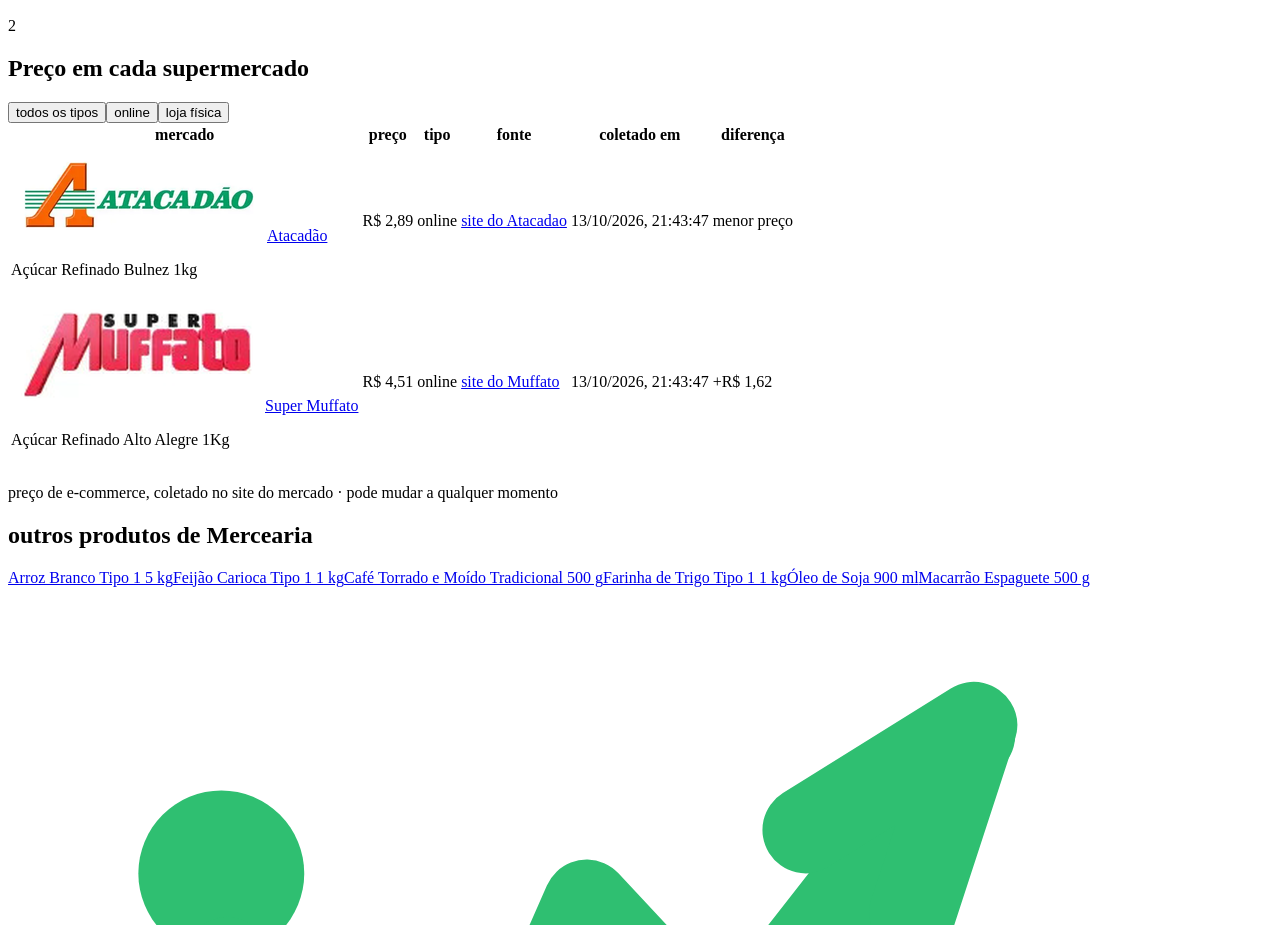
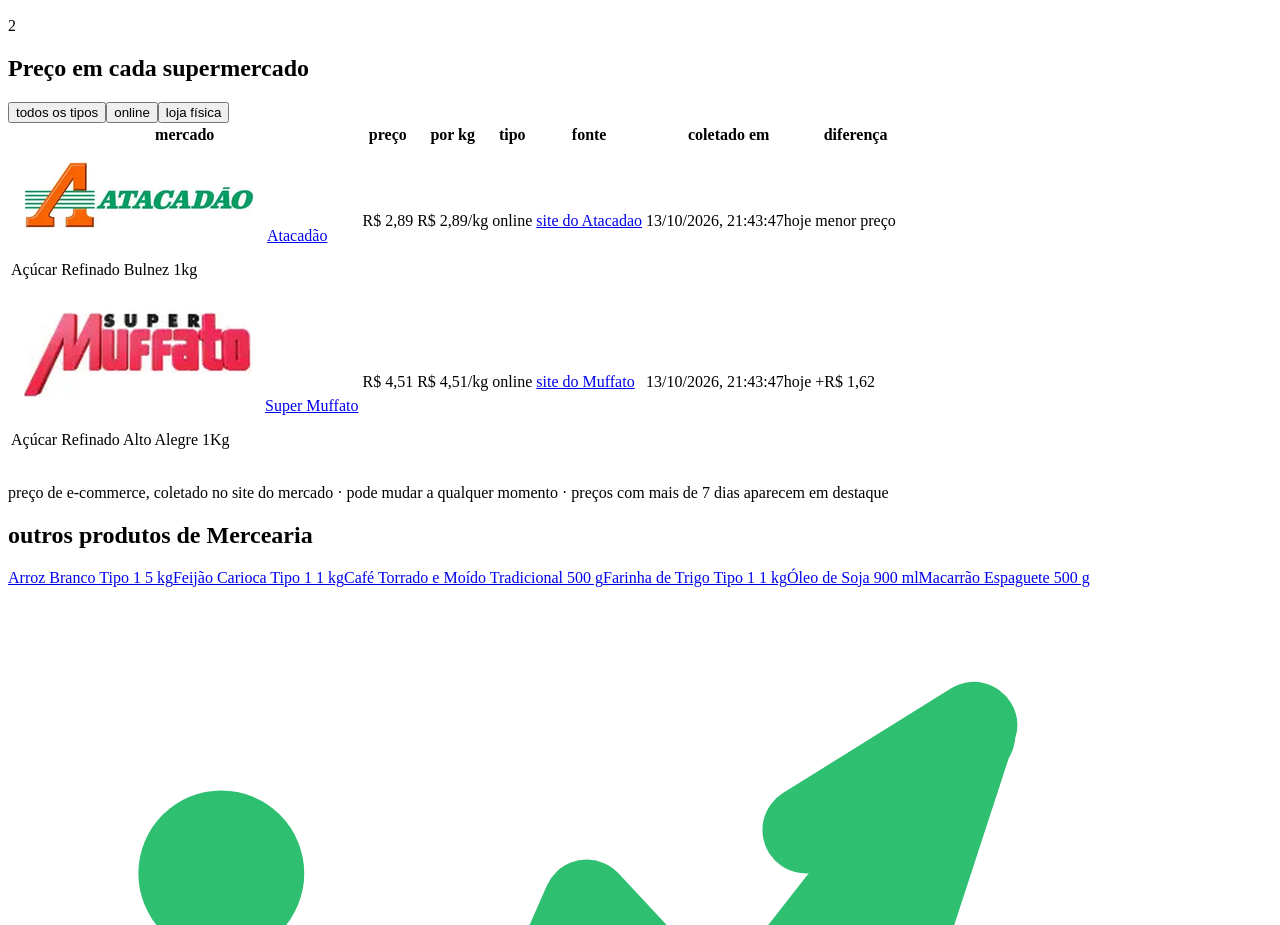
Before and after one commit to sergiomeyer23/Mercavel, a React (Vite) app: page /produto/acucar-refinado-1kg in a window 1280 px wide. Shown: the part 1760-2685 px from the top of the page. Built offline with nearby package versions, Linux system fonts and the light colour scheme; the HTML template or start-up script is replaced by a standard one.

Commit message:
feat: mostra idade do preço e preço por kg/L na página do produto

```diff
--- a/src/pages/Produto.tsx
+++ b/src/pages/Produto.tsx
@@ -6,7 +6,17 @@
 import AddToBasket from '../components/AddToBasket'
 import NaoEncontrada from './NaoEncontrada'
 import type { PriceType } from '../types'
-import { acharMarket, brl, corDoPreco, dataHora, nomeDoPreco, precosDoProduto } from '../utils'
+import {
+  acharMarket,
+  brl,
+  corDoPreco,
+  dataHora,
+  idadeDoPreco,
+  nomeDoPreco,
+  precoPorUnidade,
+  precoVelho,
+  precosDoProduto,
+} from '../utils'
 
 export default function Produto() {
   const { id } = useParams()
@@ -19,6 +29,7 @@
   const precos = precosDoProduto(produto.id, tipo === 'todos' ? undefined : tipo)
   const menor = precos.length > 0 ? precos[0].price : null
   const maior = precos.length > 0 ? precos[precos.length - 1].price : null
+  const unidadeRotulo = precoPorUnidade(1, produto.quantity, produto.quantityUnit)?.rotulo
   const categoria = categories.find((c) => c.id === produto.categoryId)
   const relacionados = products
     .filter((p) => p.categoryId === produto.categoryId && p.id !== produto.id)
@@ -91,11 +102,12 @@
           </p>
         ) : (
           <div className="overflow-x-auto rounded-xl border border-gray-200 bg-white">
-            <table className="w-full min-w-[680px] text-left text-sm">
+            <table className="w-full min-w-[760px] text-left text-sm">
               <thead>
                 <tr className="border-b border-gray-200 bg-gray-50 text-xs uppercase text-gray-500">
                   <th className="px-4 py-2.5">mercado</th>
                   <th className="px-4 py-2.5">preço</th>
+                  <th className="px-4 py-2.5">por {unidadeRotulo ?? 'unidade'}</th>
                   <th className="px-4 py-2.5">tipo</th>
                   <th className="px-4 py-2.5">fonte</th>
                   <th className="px-4 py-2.5">coletado em</th>
@@ -125,6 +137,12 @@
                         )}
                       </td>
                       <td className="px-4 py-2.5 font-bold text-gray-900">{brl(p.price)}</td>
+                      <td className="px-4 py-2.5 text-gray-500">
+                        {(() => {
+                          const u = precoPorUnidade(p.price, produto.quantity, produto.quantityUnit)
+                          return u ? `${brl(u.valor)}/${u.rotulo}` : '—'
+                        })()}
+                      </td>
                       <td className="px-4 py-2.5">
                         <span className={`rounded-full px-2 py-0.5 text-[11px] font-semibold ${corDoPreco(p.priceType)}`}>
                           {nomeDoPreco(p.priceType)}
@@ -144,7 +162,16 @@
                           p.source
                         )}
                       </td>
-                      <td className="px-4 py-2.5 text-gray-500">{dataHora(p.collectedAt)}</td>
+                      <td className="px-4 py-2.5 text-gray-500">
+                        {dataHora(p.collectedAt)}
+                        <span
+                          className={`ml-1.5 rounded-full px-1.5 py-0.5 text-[10px] font-semibold ${
+                            precoVelho(p.collectedAt) ? 'bg-amber-100 text-amber-700' : 'bg-gray-100 text-gray-500'
+                          }`}
+                        >
+                          {idadeDoPreco(p.collectedAt)}
+                        </span>
+                      </td>
                       <td className="px-4 py-2.5 text-right text-gray-500">
                         {dif === 0 ? <span className="font-semibold text-marca-700">menor preço</span> : `+${brl(dif)}`}
                       </td>
@@ -156,7 +183,7 @@
           </div>
         )}
         <p className="mt-2 text-xs text-gray-400">
-          preço de e-commerce, coletado no site do mercado · pode mudar a qualquer momento
+          preço de e-commerce, coletado no site do mercado · pode mudar a qualquer momento · preços com mais de 7 dias aparecem em destaque
         </p>
       </div>
 
--- a/src/utils.ts
+++ b/src/utils.ts
@@ -66,3 +66,34 @@
   const soma = valores.reduce((total, v) => total + v, 0)
   return soma / valores.length
 }
+
+// quantos dias se passaram desde a coleta
+export function diasDesde(iso: string, agora: Date = new Date()) {
+  const ms = agora.getTime() - new Date(iso).getTime()
+  return Math.max(0, Math.floor(ms / 86_400_000))
+}
+
+export const DIAS_PRECO_VELHO = 7
+
+export function idadeDoPreco(iso: string, agora: Date = new Date()) {
+  const dias = diasDesde(iso, agora)
+  if (dias === 0) return 'hoje'
+  if (dias === 1) return 'há 1 dia'
+  return `há ${dias} dias`
+}
+
+export function precoVelho(iso: string, agora: Date = new Date()) {
+  return diasDesde(iso, agora) > DIAS_PRECO_VELHO
+}
+
+// preço por kg ou por litro, pra comparar embalagens de tamanhos diferentes.
+// devolve null quando a unidade não é de peso nem de volume
+export function precoPorUnidade(preco: number, quantidade: number, unidade: string) {
+  if (!(quantidade > 0)) return null
+  const u = unidade.toLowerCase()
+  if (u === 'kg') return { valor: preco / quantidade, rotulo: 'kg' }
+  if (u === 'g') return { valor: (preco / quantidade) * 1000, rotulo: 'kg' }
+  if (u === 'l') return { valor: preco / quantidade, rotulo: 'L' }
+  if (u === 'ml') return { valor: (preco / quantidade) * 1000, rotulo: 'L' }
+  return null
+}
```
